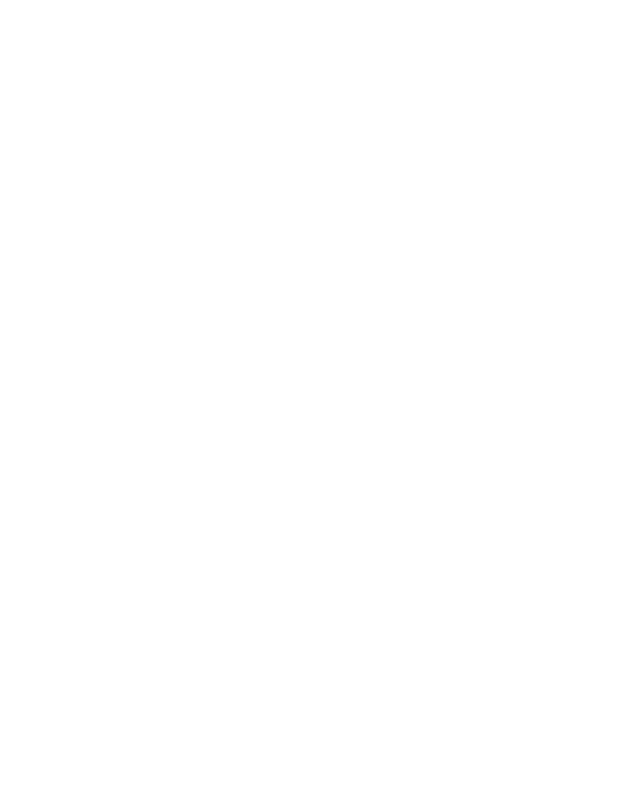
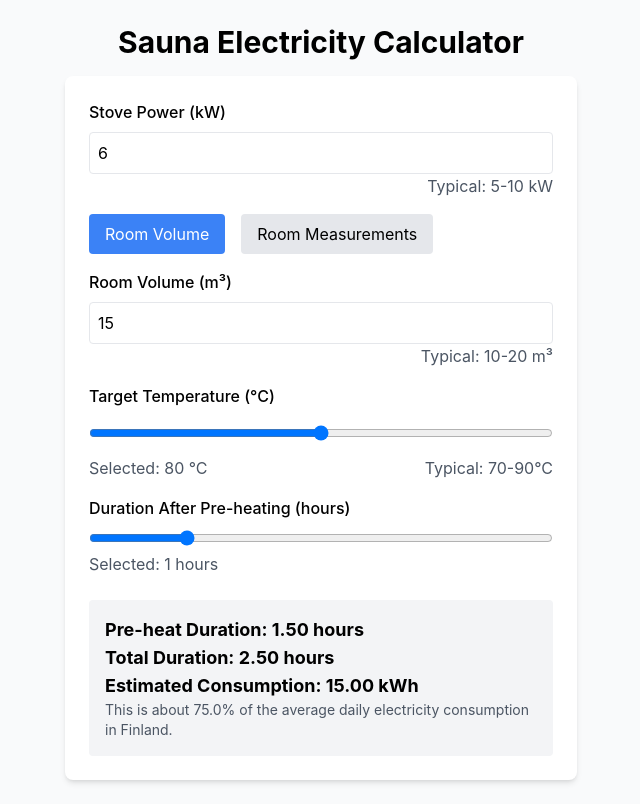
Before and after one commit to Egor1o/User-Interface-Construction, a React (Create React App) app: page /sauna in a window 1280 px wide. Before the commit this address had no page. Shown: the whole page, without its empty margins (319-959 px from the left). Built offline with nearby package versions, Linux system fonts and the light colour scheme.

Commit message:
Sauna v1

```diff
--- a/src/App.js
+++ b/src/App.js
@@ -3,6 +3,7 @@
 import {BrowserRouter, Route, Routes} from "react-router-dom";
 import Layout from "./Layout";
 import DryingCabinet from "./DryingCabinet";
+import Sauna from './Sauna';
 
 function App() {
   return (
@@ -10,6 +11,7 @@
         <Routes>
           <Route exact path="/" element={<Layout/>}/>
           <Route path="/drying-cabinet" element={<DryingCabinet/>}/>
+          <Route path="/sauna" element={<Sauna/>}/>
         </Routes>
       </BrowserRouter>
   );
--- /dev/null
+++ b/src/Sauna.jsx
@@ -0,0 +1,160 @@
+import React, { useState } from 'react';
+
+const Sauna = () => {
+  const [power, setPower] = useState(6); // kW
+  const [volume, setVolume] = useState(15); // m³
+  const [targetTemp, setTargetTemp] = useState(80); // °C
+  const [userDuration, setUserDuration] = useState(1); // hours
+  const [length, setLength] = useState(2); // meters
+  const [width, setWidth] = useState(2); // meters
+  const [height, setHeight] = useState(2.5); // meters
+  const [useMeasurements, setUseMeasurements] = useState(false); // Toggle between volume and measurements
+
+  const startTemp = 20; // °C
+  const efficiencyConstant = 100; // Arbitrary
+
+  // Pre-heat duration formula
+  const preHeatDuration = (
+    (volume * (targetTemp - startTemp)) /
+    (power * efficiencyConstant)
+  );
+  const calculatedVolume = length * width * height;
+
+  const totalDuration = preHeatDuration + userDuration;
+  const consumption = power * totalDuration;
+
+  const averageConsumption = 20; // kWh, daily avg in Finland
+
+  return (
+    <div className="min-h-screen bg-gray-50 p-6 flex flex-col items-center">
+      <h1 className="text-3xl font-bold text-center mb-4">Sauna Electricity Calculator</h1>
+      <div className="bg-white shadow-md rounded-lg p-6 w-full max-w-lg">
+
+        {/* Stove power */}
+        <label className="block mb-2 font-medium">Stove Power (kW)</label>
+        <input
+          type="number"
+          min="2"
+          max="36"
+          step="0.1"
+          value={power}
+          onChange={(e) => setPower(Number(e.target.value))}
+          className="w-full p-2 border rounded"
+        />
+        <p className="text-gray-600 flex justify-end">Typical: 5-10 kW</p>
+
+        {/* Room volume / measurements toggle */}
+        <div className="mt-4">
+          <div className="flex gap-4">
+            <button
+              onClick={() => setUseMeasurements(false)}
+              className={`px-4 py-2 rounded ${!useMeasurements ? 'bg-blue-500 text-white' : 'bg-gray-200'}`}
+            >
+              Room Volume
+            </button>
+            <button
+              onClick={() => setUseMeasurements(true)}
+              className={`px-4 py-2 rounded ${useMeasurements ? 'bg-blue-500 text-white' : 'bg-gray-200'}`}
+            >
+              Room Measurements
+            </button>
+          </div>
+        </div>
+
+        {/* Conditional rendering for volume / measurements */}
+        {!useMeasurements ? (
+          <div className="mt-4">
+            <label className="block mb-2 font-medium">Room Volume (m³)</label>
+            <input
+              type="number"
+              min="5"
+              max="30"
+              value={volume}
+              onChange={(e) => setVolume(Number(e.target.value))}
+              className="w-full p-2 border rounded"
+            />
+            <p className="text-gray-600 flex justify-end">Typical: 10-20 m³</p>
+          </div>
+        ) : (
+          <div className="mt-4">
+            <label className="block mb-2 font-medium">Room Measurements (meters)</label>
+            <div className="grid grid-cols-3 gap-2">
+              <input
+                type="number"
+                min="1"
+                step="0.1"
+                placeholder="Length"
+                value={length}
+                onChange={(e) => setLength(Number(e.target.value))}
+                className="p-2 border rounded"
+              />
+              <input
+                type="number"
+                min="1"
+                step="0.1"
+                placeholder="Width"
+                value={width}
+                onChange={(e) => setWidth(Number(e.target.value))}
+                className="p-2 border rounded"
+              />
+              <input
+                type="number"
+                min="1"
+                step="0.1"
+                placeholder="Height"
+                value={height}
+                onChange={(e) => setHeight(Number(e.target.value))}
+                className="p-2 border rounded"
+              />
+            </div>
+            <div className="flex justify-between text-gray-600">
+              <p>Room Volume: {calculatedVolume.toFixed(2)} m³</p>
+              <p>Typical: 10-20 m³</p>
+            </div>
+          </div>
+        )}
+
+        {/* Temperature */}
+        <label className="block mt-4 mb-2 font-medium">Target Temperature (°C)</label>
+        <input
+          type="range"
+          min="60"
+          max="100"
+          step="5"
+          value={targetTemp}
+          onChange={(e) => setTargetTemp(Number(e.target.value))}
+          className="w-full p-2 border rounded"
+        />
+        <div className="flex justify-between text-gray-600">
+          <p>Selected: {targetTemp} °C</p>
+          <p>Typical: 70-90°C</p>
+        </div>
+
+        {/* Duration */}
+        <label className="block mt-4 mb-2 font-medium">Duration After Pre-heating (hours)</label>
+        <input
+          type="range"
+          min="0.25"
+          max="4"
+          step="0.25"
+          value={userDuration}
+          onChange={(e) => setUserDuration(Number(e.target.value))}
+          className="w-full"
+        />
+        <p className="text-gray-600">Selected: {userDuration} hours</p>
+
+        {/* Results */}
+        <div className="mt-6 p-4 bg-gray-100 rounded">
+          <p className="text-lg font-bold">Pre-heat Duration: {preHeatDuration.toFixed(2)} hours</p>
+          <p className="text-lg font-bold">Total Duration: {totalDuration.toFixed(2)} hours</p>
+          <p className="text-lg font-bold">Estimated Consumption: {consumption.toFixed(2)} kWh</p>
+          <p className="text-sm text-gray-600">
+            This is about {(consumption / averageConsumption * 100).toFixed(1)}% of the average daily electricity consumption in Finland.
+          </p>
+        </div>
+      </div>
+    </div>
+  );
+};
+
+export default Sauna;
```
